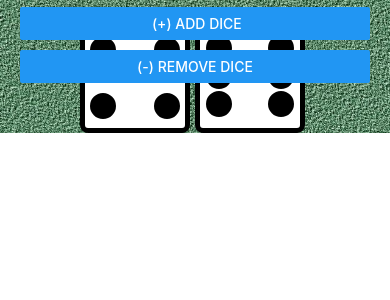
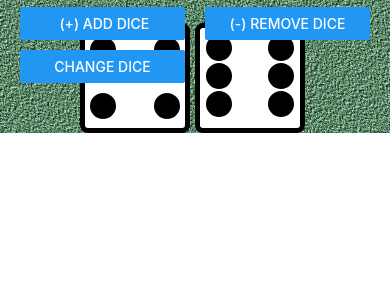
Before and after one commit to Alex-Abrams/dice-pals, a React Native app: screen / in a window 390 px wide. Shown: the top 300 px of the page. Built offline with nearby package versions, Linux system fonts and the light colour scheme.

Commit message:
Added new change dice button. Fixed probelms with totaling the dice.

```diff
--- a/frontend/screens/dice_functions.js
+++ b/frontend/screens/dice_functions.js
@@ -31,10 +31,15 @@ export function display20Die(dice20_array, total_dice) {
   );
 }
 
-export function sumDice(dice_array, total_dice) {
+export function sumDice(dice_array, total_dice, dice_type) {
   const chosen_dice = dice_array.slice(0, total_dice);
+  console.log('!!', dice_array);
   let result = chosen_dice.reduce((partialSum, a) => partialSum + a, 0); // total of dice
-  return result + (total_dice); // add the missing 1's from the total dice
+  if (dice_type) {
+    return result + (total_dice); // the Math.random will not let me at the 1s to the dice anywhere else
+  } else {
+    return result;
+  };
 }
 
 const styles = StyleSheet.create({
--- a/frontend/screens/front_page.js
+++ b/frontend/screens/front_page.js
@@ -30,6 +30,7 @@ class FrontPage extends React.Component {
       dice_roll_25: 19,
       total_dice: 2, // always start at 2 dice, lowest will be 1
       show_total: false,
+      dice_type: true, // change around later for didferent dice types, also see 'sumDice'
     };
 
   }
@@ -58,12 +59,12 @@ class FrontPage extends React.Component {
       this.setState({ dice_roll_4: this.rollDice(6)});
       this.setState({ dice_roll_5: this.rollDice(6)});
       this.setState({ dice_roll_6: this.rollDice(6)});
-      this.setState({ dice_roll_20: this.rollDice(20)});
-      this.setState({ dice_roll_21: this.rollDice(20)});
-      this.setState({ dice_roll_22: this.rollDice(20)});
-      this.setState({ dice_roll_23: this.rollDice(20)});
-      this.setState({ dice_roll_24: this.rollDice(20)});
-      this.setState({ dice_roll_25: this.rollDice(20)});
+      this.setState({ dice_roll_20: this.rollDice(20) + 1 });
+      this.setState({ dice_roll_21: this.rollDice(20) + 1 });
+      this.setState({ dice_roll_22: this.rollDice(20) + 1 });
+      this.setState({ dice_roll_23: this.rollDice(20) + 1 });
+      this.setState({ dice_roll_24: this.rollDice(20) + 1 });
+      this.setState({ dice_roll_25: this.rollDice(20) + 1 });
       counter += 1;
       if (counter === 20) {
         clearInterval(oneSecInterval);
@@ -84,20 +85,9 @@ class FrontPage extends React.Component {
 
   }
 
-  sumOfDice(dice_array, total_dice) {
-    const chosen_dice = dice_array.slice(0, total_dice); // slice the dice array to only sum up total amount of dice on the screen
-
-    let sum = 0;
-    chosen_dice.forEach(dice => {
-      sum += dice + 1; // the dice numbers are in array sequence, so 1 would be 0, adding 1 to each dice roll solves this
-    });
-
-    return sum;
-  }
-
   showTotal(dice_number_array) {
     const display_total = (this.state.show_total) ? (
-      <Text style={styles.total_text}>Total: {sumDice(dice_number_array, this.state.total_dice)}</Text>
+      <Text style={styles.total_text}>Total: {sumDice(dice_number_array, this.state.total_dice, this.state.dice_type)}</Text>
       ) : (
         null
     );
@@ -107,6 +97,10 @@ class FrontPage extends React.Component {
         {display_total}
       </View>
     );
+  }
+
+  changeDiceType() {
+    this.setState({dice_type: !this.state.dice_type});
   }
 
 
@@ -123,15 +117,16 @@ class FrontPage extends React.Component {
       {'dice': <DiceFive />, 'num': 5 }, {'dice': <DiceSix />, 'num': 6 }];
 
     const dice20_array = [this.state.dice_roll_20, this.state.dice_roll_21, this.state.dice_roll_22 ,this.state.dice_roll_23, this.state.dice_roll_24, this.state.dice_roll_25];
-    // {display20Die(dice20_array, this.state.total_dice)}
-    console.log('dice', dice_number_array);
+    // {display20Die(dice20_array, this.state.total_dice)};
+    const display_dice_type = (this.state.dice_type) ? (displaySixDie(dice_hash, dice_number_array, this.state.total_dice)) : (display20Die(dice20_array, this.state.total_dice));
+    const display_dice_total = (this.state.dice_type) ? (this.showTotal(dice_number_array)) : (this.showTotal(dice20_array));
     return(
       <View style={{backgroundColor: '#f2f2f2', height: '100%' }}>
       <ImageBackground source={require('../images/playingmat.jpg')} style={{ width: '100%', height: '100%' }}>
 
 
         <View style={{flex: 1, flexDirection: 'row', flexWrap: 'wrap'}}>
-          {displaySixDie(dice_hash, dice_number_array, this.state.total_dice)}
+          {display_dice_type}
 
         </View>
 
@@ -140,7 +135,7 @@ class FrontPage extends React.Component {
         <View style={styles.buttons_container}>
 
         <View style={{alignSelf: 'center', paddingBottom: 19}}>
-        {this.showTotal(dice_number_array)}
+        {display_dice_total}
         </View>
         <View style={styles.button_view}>
           <Button
@@ -149,19 +144,29 @@ class FrontPage extends React.Component {
             buttonStyle={{color: 'red'}}></Button>
         </View>
 
-          <View style={styles.button_view}>
+          <View style={{flex: 1, flexDirection: 'row', flexWrap: 'wrap'}}>
+            <View style={styles.button_small}>
               <Button
                 title=" (+) Add Dice"
                 onPress={() => this.addOrSubTractDice('plus')}
                 buttonStyle={{color: 'red'}}></Button>
             </View>
 
-          <View style={styles.button_view}>
+            <View style={styles.button_small}>
               <Button
                 title="(-) Remove Dice"
                 onPress={() => this.addOrSubTractDice('minus')}
                 buttonStyle={{color: 'red'}}></Button>
             </View>
+
+            <View style={styles.button_small}>
+              <Button
+                title="Change Dice"
+                onPress={() => this.changeDiceType()}
+                buttonStyle={{color: 'red'}}></Button>
+            </View>
+          </View>
+
         </View>
       </ImageBackground>
       </View>
@@ -200,6 +205,12 @@ const styles = StyleSheet.create({
     paddingLeft: 10,
     paddingRight: 10,
   },
+  button_small: {
+    paddingBottom: 10,
+    width: '50%',
+    paddingLeft: 10,
+    paddingRight: 10,
+  },
   total_text: {
     textShadowColor: 'rgba(0, 0, 0, 0.75)',
     textShadowOffset: {width: -1, height: 1},
```
Lines whose indentation alone changed are shown as unchanged.
